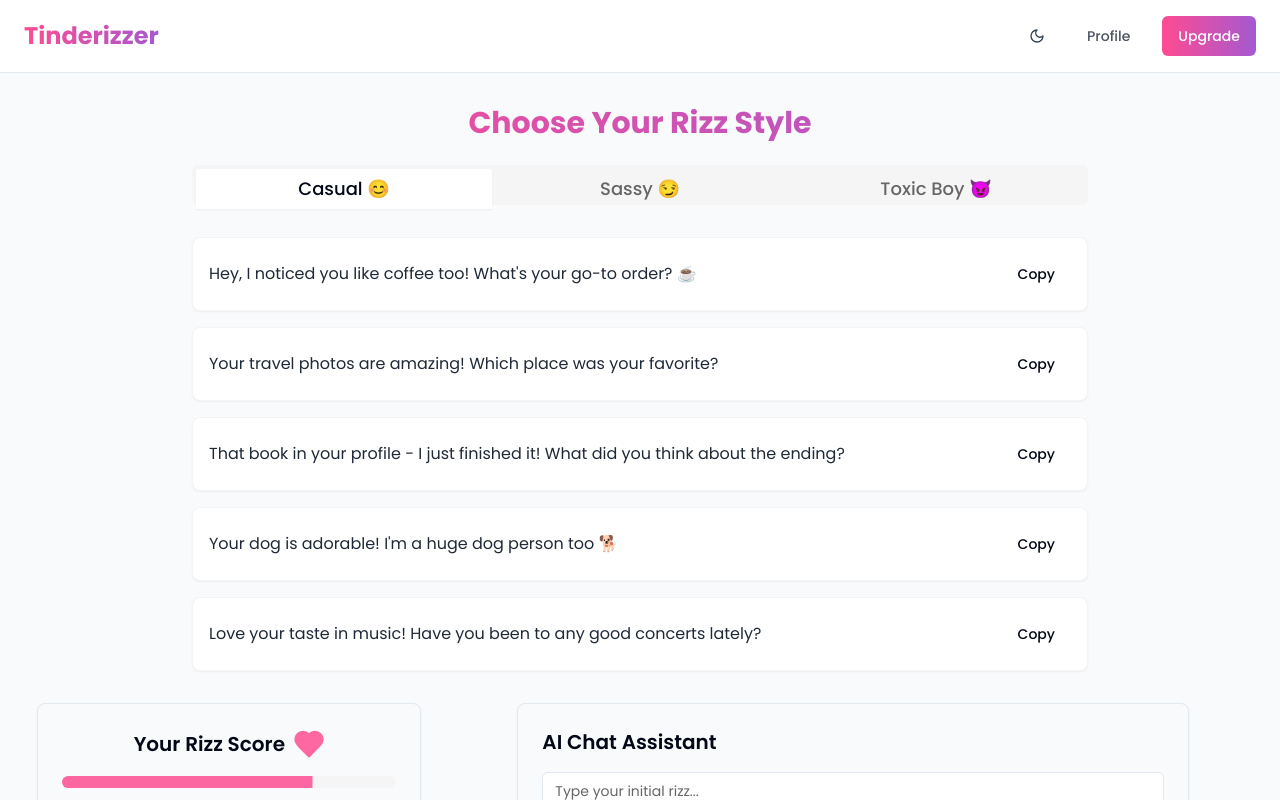
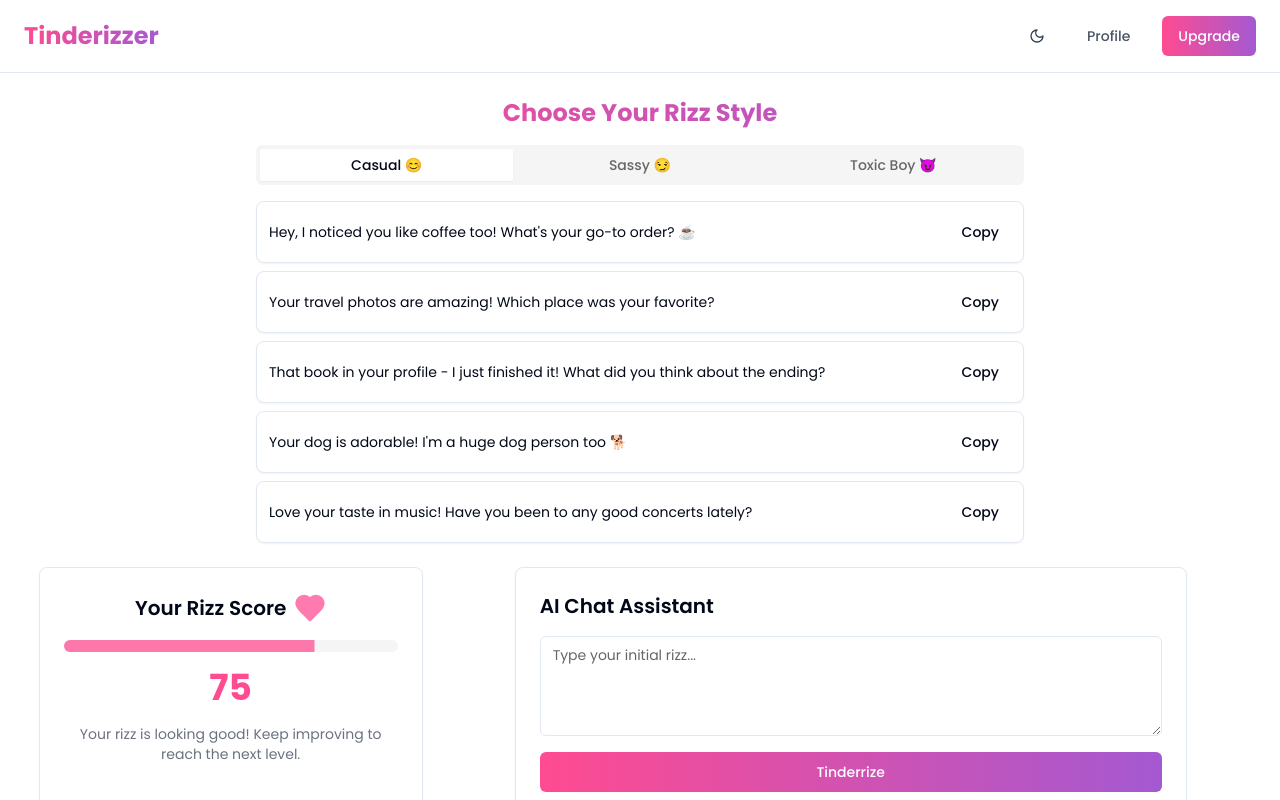
Before and after one commit to GloryMighty/tinderrize, a React (Vite) app: page / in a window 1280 px wide. Shown: the top 800 px of the page. Built offline with nearby package versions, Linux system fonts and the light colour scheme.

Commit message:
Fix build error and improve UI
Resolved TypeScript error in AuthDialog component related to theme assignment. Enhanced dark mode visibility for better text readability and adjusted the size of different rizz styles for improved layout on the page.
[skip gpt_engineer]

```diff
--- a/src/components/AuthDialog.tsx
+++ b/src/components/AuthDialog.tsx
@@ -1,5 +1,6 @@
 import { useState } from "react";
 import { Auth } from "@supabase/auth-ui-react";
+import { ThemeSupa } from "@supabase/auth-ui-shared";
 import { Dialog, DialogContent, DialogTrigger } from "@/components/ui/dialog";
 import { Button } from "@/components/ui/button";
 import { supabase } from "@/integrations/supabase/client";
@@ -12,7 +13,7 @@ export const AuthDialog = () => {
   return (
     <Dialog open={open} onOpenChange={setOpen}>
       <DialogTrigger asChild>
-        <Button variant="ghost" className="text-gray-600 hover:text-primary">
+        <Button variant="ghost" className="text-gray-600 hover:text-primary dark:text-gray-300">
           Profile
         </Button>
       </DialogTrigger>
@@ -20,7 +21,15 @@ export const AuthDialog = () => {
         <Auth
           supabaseClient={supabase}
           appearance={{
-            theme: theme === "dark" ? "dark" : "default",
+            theme: ThemeSupa,
+            variables: {
+              default: {
+                colors: {
+                  brand: 'rgb(var(--primary))',
+                  brandAccent: 'rgb(var(--primary-hover))',
+                }
+              }
+            }
           }}
           providers={[]}
           view="sign_up"
--- a/src/components/RizzApproaches.tsx
+++ b/src/components/RizzApproaches.tsx
@@ -40,36 +40,37 @@ export const RizzApproaches = () => {
   };
 
   return (
-    <div className="w-full max-w-4xl mx-auto mb-8 animate-fade-in">
-      <h2 className="text-3xl font-bold text-center mb-6 bg-gradient-to-r from-primary to-secondary bg-clip-text text-transparent">
+    <div className="w-full max-w-3xl mx-auto mb-6 animate-fade-in">
+      <h2 className="text-2xl font-bold text-center mb-4 bg-gradient-to-r from-primary to-secondary bg-clip-text text-transparent">
         Choose Your Rizz Style
       </h2>
 
       <Tabs defaultValue="casual" className="w-full" onValueChange={setSelectedApproach}>
-        <TabsList className="grid w-full grid-cols-3 mb-8">
-          <TabsTrigger value="casual" className="text-lg">
+        <TabsList className="grid w-full grid-cols-3 mb-4">
+          <TabsTrigger value="casual" className="text-sm">
             Casual 😊
           </TabsTrigger>
-          <TabsTrigger value="sassy" className="text-lg">
+          <TabsTrigger value="sassy" className="text-sm">
             Sassy 😏
           </TabsTrigger>
-          <TabsTrigger value="toxic" className="text-lg">
+          <TabsTrigger value="toxic" className="text-sm">
             Toxic Boy 😈
           </TabsTrigger>
         </TabsList>
 
         {Object.entries(approaches).map(([approach, lines]) => (
-          <TabsContent key={approach} value={approach} className="space-y-4">
-            <div className="grid gap-4">
+          <TabsContent key={approach} value={approach} className="space-y-2">
+            <div className="grid gap-2">
               {lines.map((line, index) => (
                 <div
                   key={index}
-                  className="flex items-center justify-between p-4 rounded-lg bg-white shadow-sm border border-gray-100 hover:shadow-md transition-shadow"
+                  className="flex items-center justify-between p-3 rounded-lg bg-background shadow-sm border border-border hover:shadow-md transition-shadow dark:bg-gray-800 dark:border-gray-700"
                 >
-                  <p className="text-gray-800 flex-1">{line}</p>
+                  <p className="text-sm text-foreground flex-1">{line}</p>
                   <Button
                     variant="ghost"
-                    className="ml-4 hover:bg-primary hover:text-white"
+                    size="sm"
+                    className="ml-2 hover:bg-primary hover:text-white dark:hover:bg-primary dark:text-gray-300"
                     onClick={() => copyToClipboard(line)}
                   >
                     Copy
--- a/src/pages/Index.tsx
+++ b/src/pages/Index.tsx
@@ -5,14 +5,14 @@ import { ChatAssistant } from "@/components/ChatAssistant";
 import { RizzApproaches } from "@/components/RizzApproaches";
 
 const Index = () => {
-  const [rizzScore, setRizzScore] = useState(75); // Default score
+  const [rizzScore, setRizzScore] = useState(75);
 
   return (
-    <div className="min-h-screen bg-gray-50">
+    <div className="min-h-screen bg-background">
       <Header />
-      <main className="container py-8 space-y-8">
+      <main className="container py-6 space-y-6">
         <RizzApproaches />
-        <div className="grid gap-8 md:grid-cols-[1fr_2fr]">
+        <div className="grid gap-6 md:grid-cols-[1fr_2fr]">
           <RizzScore score={rizzScore} />
           <ChatAssistant onScoreUpdate={setRizzScore} />
         </div>
```
